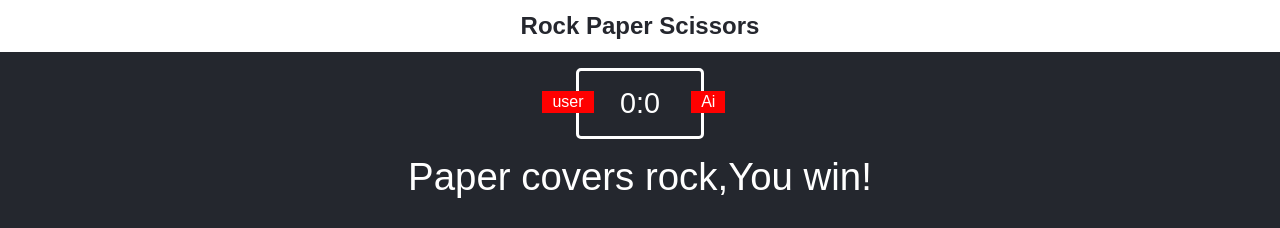
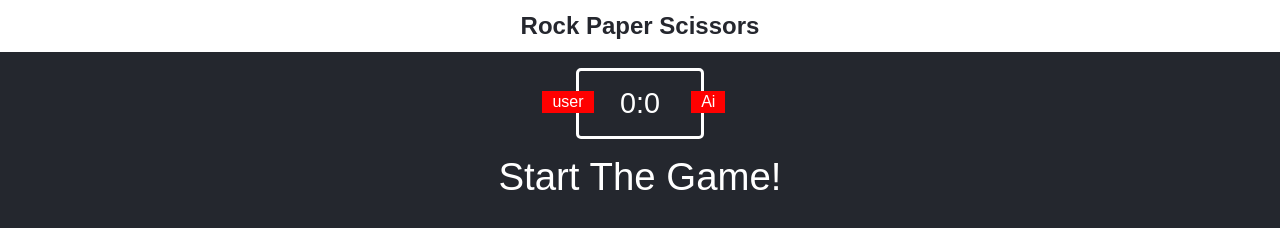
Before and after one commit to FarzanGaur/Game, a plain HTML site: page index.html in a window 1280 px wide. Shown: the top 228 px of the page. Drawn offline with Linux system fonts and the light colour scheme.

Commit message:
version 1.1

```diff
--- a/index.html
+++ b/index.html
@@ -19,7 +19,7 @@
         <span id="user-score">0</span>:<span id="ai-score">0</span>
     </div>
     <div class="result">
-        <p>Paper covers rock,You win!</p>
+        <p>Start The Game!</p>
     </div>
     <div class="choices">
         <div class="choice" id="r">
```
